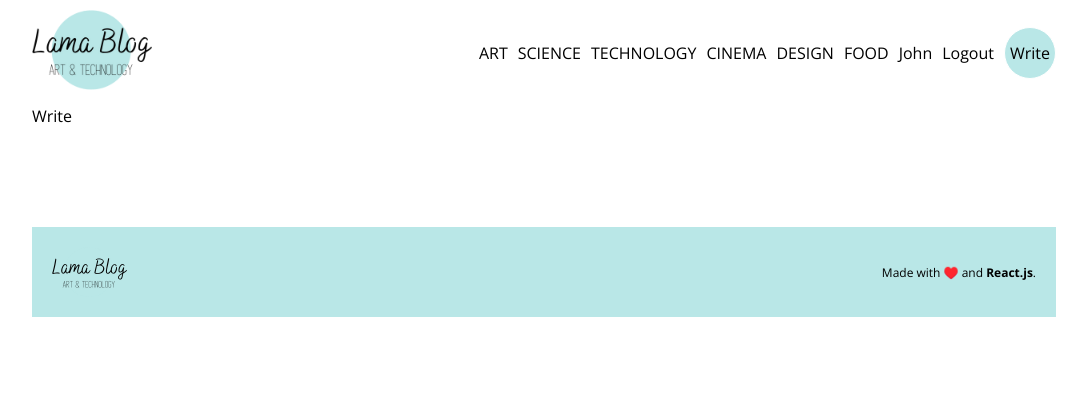
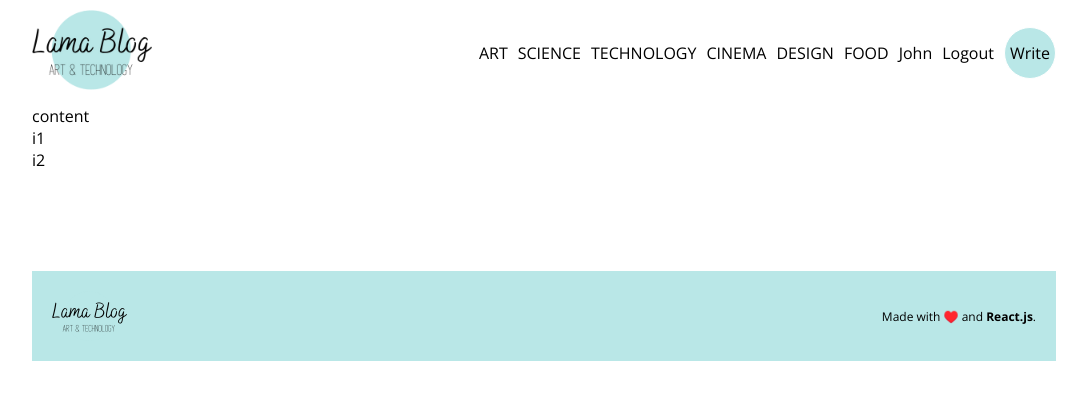
Before and after one commit to akshit2649/blog-sql, a React (Create React App) app in the folder client/: page /write in a window 1280 px wide. Shown: the top 400 px of the page, without its empty margins (96-1183 px from the left). Built offline with nearby package versions, Linux system fonts and the light colour scheme.

Commit message:
styles modified

```diff
--- a/client/src/pages/Write.jsx
+++ b/client/src/pages/Write.jsx
@@ -1,9 +1,15 @@
-import React from 'react'
+import React from "react";
 
 const Write = () => {
   return (
-    <div>Write</div>
-  )
-}
+    <div className="write">
+      <div className="content">content</div>
+      <div className="menu">
+        <div className="item">i1</div>
+        <div className="item">i2</div>
+      </div>
+    </div>
+  );
+};
 
-export default Write
+export default Write;
--- a/client/src/style.scss
+++ b/client/src/style.scss
@@ -5,16 +5,17 @@
   justify-content: center;
   .container {
     width: 1024px;
-    //LOGIN
-    //REGISTER
+
     .link {
       text-decoration: none;
       color: inherit;
     }
+    //LOGIN & REGISTER
+
     .auth {
       display: flex;
+      flex-direction: column;
       align-items: center;
-      flex-direction: column;
       justify-content: center;
       height: 100vh;
       background-color: $lightGreen;
@@ -28,7 +29,7 @@
       form {
         display: flex;
         flex-direction: column;
-        padding: 10px;
+        padding: 50px;
         background-color: white;
         width: 200px;
         gap: 20px;
@@ -47,36 +48,35 @@
           color: white;
         }
 
-        span {
+        p {
           font-size: 12px;
+          color: red;
           text-align: center;
         }
 
-        p {
+        span {
           font-size: 12px;
-          color: red;
           text-align: center;
         }
       }
     }
 
     //NAVBAR
+
     .navbar {
       .container {
         padding: 10px 0px;
         display: flex;
         align-items: center;
         justify-content: space-between;
-
         .logo {
           img {
             width: 120px;
           }
         }
-
         .links {
+          display: flex;
           align-items: center;
-          display: flex;
           gap: 10px;
 
           h6 {
@@ -110,6 +110,7 @@
     }
 
     //FOOTER
+
     footer {
       margin-top: 100px;
       padding: 20px;
@@ -124,6 +125,7 @@
     }
 
     //HOME
+
     .home {
       .posts {
         margin-top: 50px;
@@ -153,12 +155,12 @@
               left: -20px;
               z-index: -1;
             }
-          }
 
-          img {
-            width: 100%;
-            max-height: 400px;
-            object-fit: cover;
+            img {
+              width: 100%;
+              max-height: 400px;
+              object-fit: cover;
+            }
           }
 
           .content {
@@ -195,7 +197,7 @@
       }
     }
 
-    //SIGNLE
+    //SINGLE
 
     .single {
       display: flex;
```
